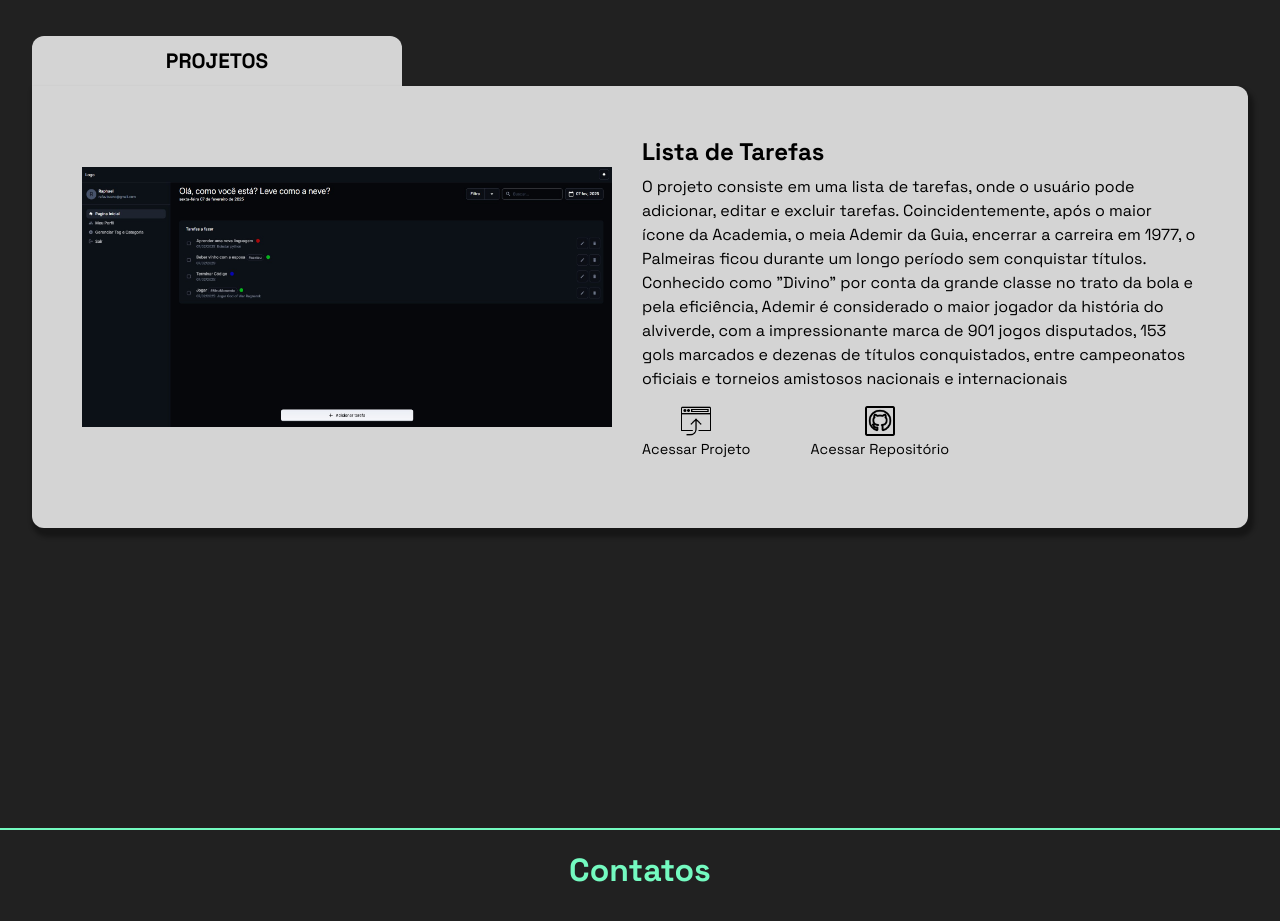
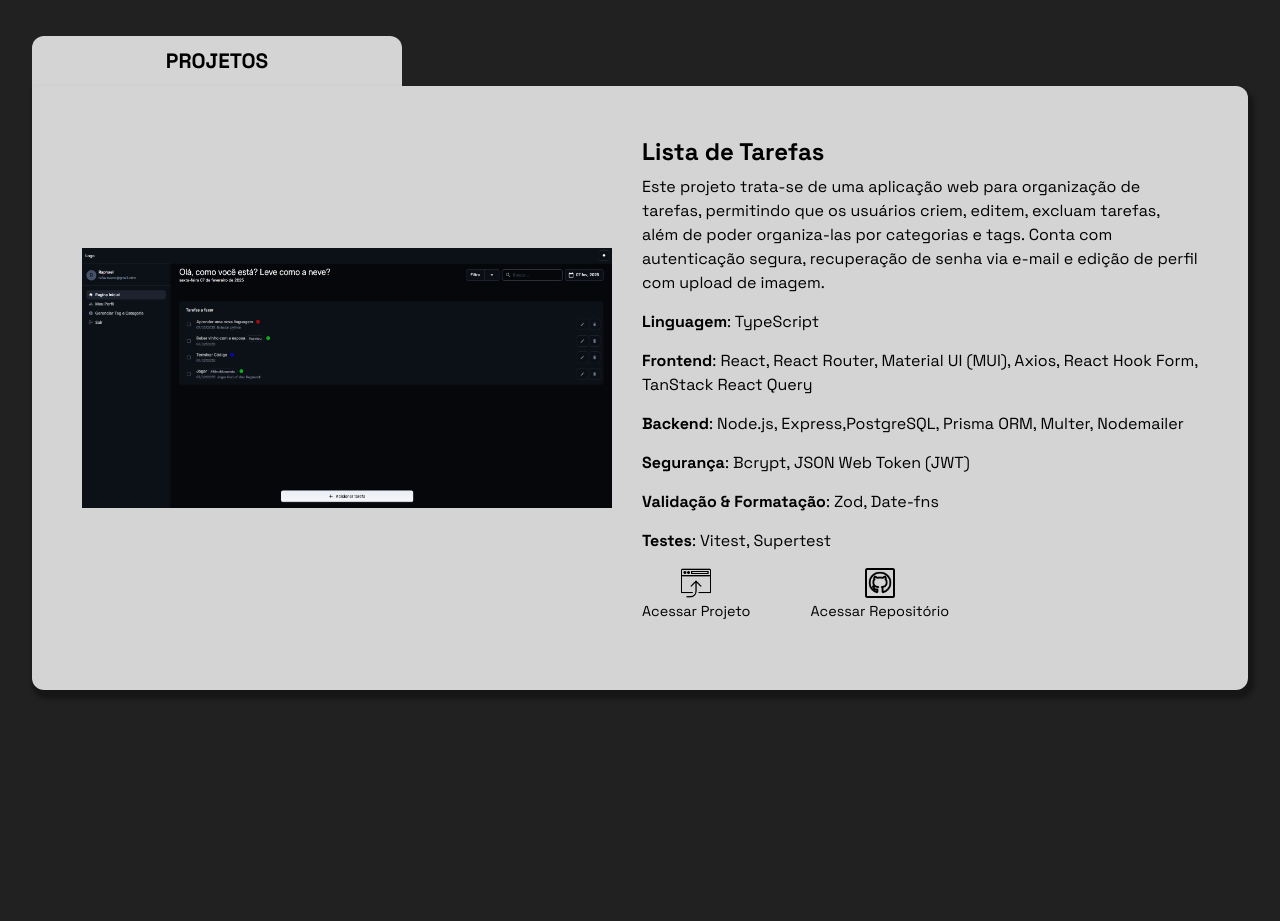
Before and after one commit to RaphaVBueno/portfolio, a Next.js app: page / in a window 1280 px wide. Shown: the part 2360-3281 px from the top of the page. Built offline with nearby package versions, Linux system fonts and the light colour scheme; a web font is replaced by a local one.

Commit message:
informações do projeto

```diff
--- a/src/app/components/Projects.tsx
+++ b/src/app/components/Projects.tsx
@@ -6,10 +6,25 @@ function Projects() {
     {
       title: 'Lista de Tarefas',
       description:
-        'O projeto consiste em uma lista de tarefas, onde o usuário pode adicionar, editar e excluir tarefas. Coincidentemente, após o maior ícone da Academia, o meia Ademir da Guia, encerrar a carreira em 1977, o Palmeiras ficou durante um longo período sem conquistar títulos. Conhecido como "Divino" por conta da grande classe no trato da bola e pela eficiência, Ademir é considerado o maior jogador da história do alviverde, com a impressionante marca de 901 jogos disputados, 153 gols marcados e dezenas de títulos conquistados, entre campeonatos oficiais e torneios amistosos nacionais e internacionais',
+        'Este projeto trata-se de uma aplicação web para organização de tarefas, permitindo que os usuários criem, editem, excluam tarefas, além de poder organiza-las por categorias e tags. Conta com autenticação segura, recuperação de senha via e-mail e edição de perfil com upload de imagem.',
+      techs: [
+        { name: 'Linguagem', techs: 'TypeScript' },
+        {
+          name: 'Frontend',
+          techs:
+            'React, React Router, Material UI (MUI), Axios, React Hook Form, TanStack React Query',
+        },
+        {
+          name: 'Backend',
+          techs: 'Node.js, Express,PostgreSQL, Prisma ORM, Multer, Nodemailer',
+        },
+        { name: 'Segurança', techs: ' Bcrypt, JSON Web Token (JWT)' },
+        { name: 'Validação & Formatação', techs: 'Zod, Date-fns' },
+        { name: 'Testes', techs: 'Vitest, Supertest' },
+      ],
       image: '/projeto01.jpg',
       repoLink: '#',
-      projectLink: '#',
+      projectLink: 'https://todo-app-bav.pages.dev/',
     },
   ]
 
@@ -32,9 +47,14 @@ function Projects() {
             <div className={styles.projectsText}>
               <h1>{project.title}</h1>
               <p>{project.description}</p>
+              {project.techs.map((tech) => (
+                <p key={tech.name}>
+                  <strong>{tech.name}</strong>: {tech.techs}
+                </p>
+              ))}
               <div className={styles.projectsLinks}>
                 <div>
-                  <a href={project.projectLink}>
+                  <a href={project.projectLink} target="_blank">
                     <Image
                       src="/site-projeto.png"
                       alt="site logo"
@@ -42,10 +62,12 @@ function Projects() {
                       height={30}
                     />
                   </a>
-                  <a href={project.projectLink}>Acessar Projeto</a>
+                  <a href={project.projectLink} target="_blank">
+                    Acessar Projeto
+                  </a>
                 </div>
                 <div>
-                  <a href={project.repoLink}>
+                  <a href={project.repoLink} target="_blank">
                     <Image
                       src="/repo.png"
                       alt="github logo"
@@ -53,7 +75,9 @@ function Projects() {
                       height={30}
                     />
                   </a>
-                  <a href={project.repoLink}>Acessar Repositório</a>
+                  <a href={project.repoLink} target="_blank">
+                    Acessar Repositório
+                  </a>
                 </div>
               </div>
             </div>
--- a/src/app/globals.css
+++ b/src/app/globals.css
@@ -46,3 +46,7 @@ h2 {
 a {
   text-decoration: none;
 }
+
+strong {
+  color: black;
+}
```
